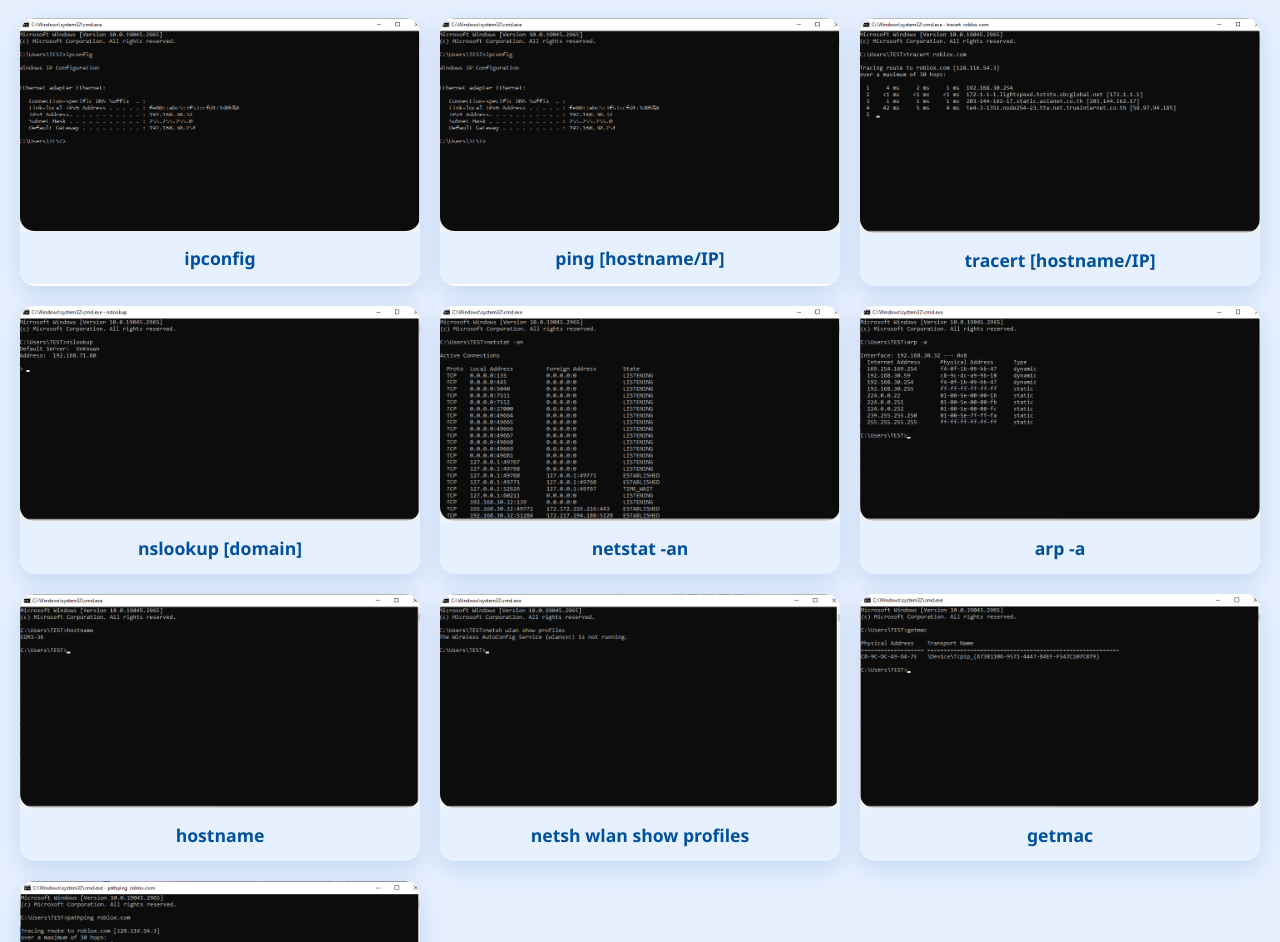
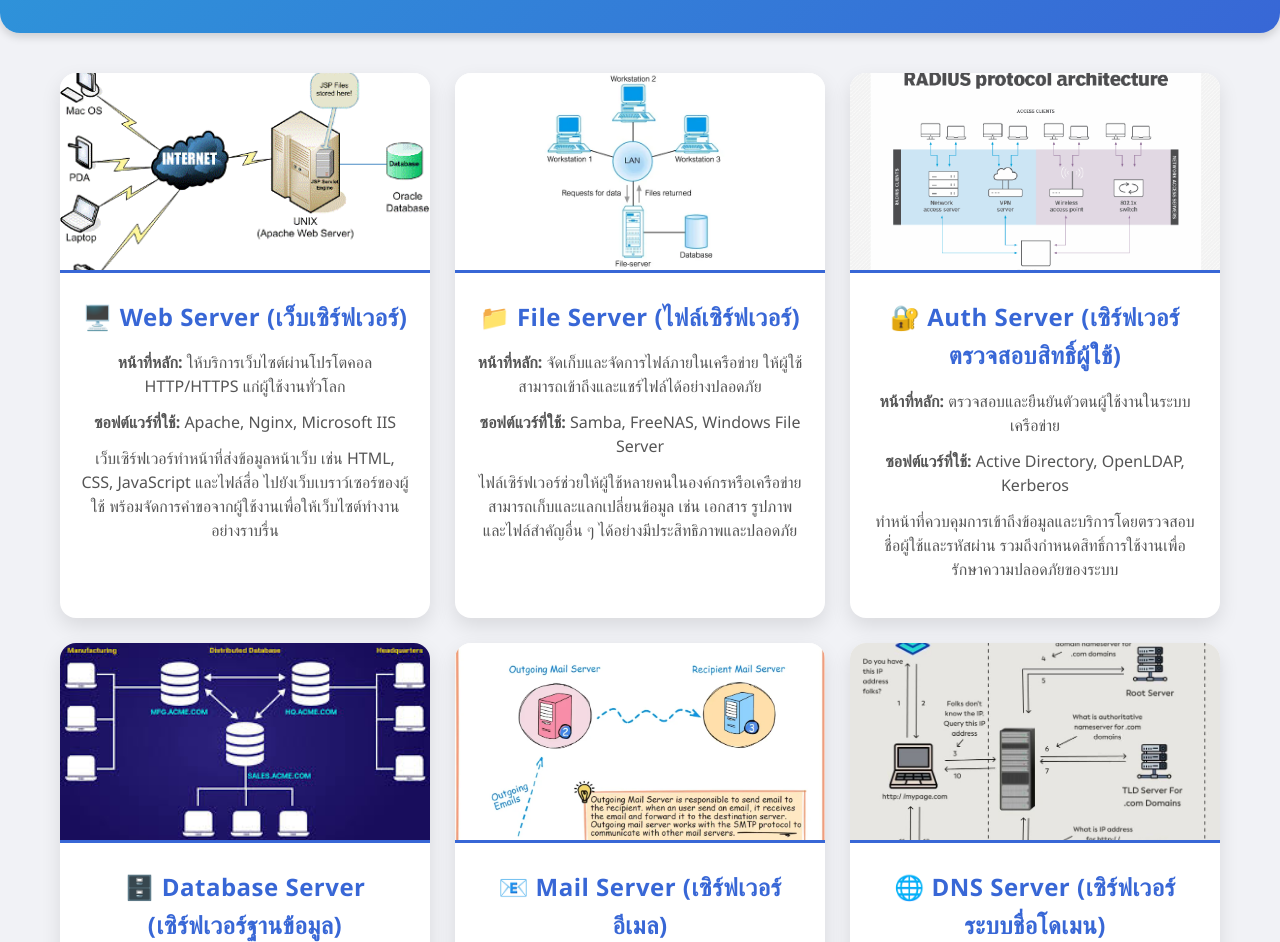
Before and after one commit to Voravit11/Voravit, a plain HTML site: page index.html in a window 1280 px wide. Shown: the part 177-1119 px from the top of the page. Drawn offline with Linux system fonts and the light colour scheme.

Commit message:
Add files via upload

```diff
--- a/index.html
+++ b/index.html
@@ -1,77 +1,85 @@
-<!-- index.html (Homepage) -->
 <!DOCTYPE html>
 <html lang="th">
 <head>
-    <meta charset="UTF-8">
-    <meta name="viewport" content="width=device-width, initial-scale=1.0">
-    <meta http-equiv="X-UA-Compatible" content="ie=edge">
-    <title>หน้าแรก | เว็บไซต์ตัวอย่าง</title>
-    <link rel="stylesheet" href="styles.css">
+  <meta charset="UTF-8" />
+  <meta name="viewport" content="width=device-width, initial-scale=1.0"/>
+  <title>ประเภทของเครื่องแม่ข่าย (Server)</title>
+  <link rel="stylesheet" href="style.css" />
 </head>
 <body>
-    <header>
-        <nav>
-            <ul>
-                <li><a href="index.html">หน้าแรก</a></li>
-                <li><a href="secondpage.html">หน้าที่สอง</a></li>
-            </ul>
-        </nav>
-    </header>
-    <section class="gallery">
-        <h2>แกลเลอรี</h2>
-        <div class="image-grid">
-    <div class="image-item">
-        <img src="img/11.png" alt="รูปภาพที่ 1">
-        <p>ipconfig</p>
+  <header>
+    <h1>ประเภทของเครื่องแม่ข่าย (Server)</h1>
+    <p>เครื่องแม่ข่ายแต่ละประเภทมีหน้าที่เฉพาะในการให้บริการต่าง ๆ ภายในระบบเครือข่าย</p>
+  </header>
+
+  <main class="container-row">
+    <!-- Web Server -->
+    <div class="server-block">
+      <img src="images/1.png" alt="Web Server">
+      <div class="text">
+        <h2>🖥️ Web Server (เว็บเซิร์ฟเวอร์)</h2>
+        <p><strong>หน้าที่หลัก:</strong> ให้บริการเว็บไซต์ผ่านโปรโตคอล HTTP/HTTPS แก่ผู้ใช้งานทั่วโลก</p>
+        <p><strong>ซอฟต์แวร์ที่ใช้:</strong> Apache, Nginx, Microsoft IIS</p>
+        <p>เว็บเซิร์ฟเวอร์ทำหน้าที่ส่งข้อมูลหน้าเว็บ เช่น HTML, CSS, JavaScript และไฟล์สื่อ ไปยังเว็บเบราว์เซอร์ของผู้ใช้ พร้อมจัดการคำขอจากผู้ใช้งานเพื่อให้เว็บไซต์ทำงานอย่างราบรื่น</p>
+      </div>
     </div>
-    <div class="image-item">
-        <img src="img/22.png" alt="รูปภาพที่ 2">
-        <p>ping [hostname/IP]</p>
+
+    <!-- File Server -->
+    <div class="server-block">
+      <img src="images/2.png" alt="File Server">
+      <div class="text">
+        <h2>📁 File Server (ไฟล์เซิร์ฟเวอร์)</h2>
+        <p><strong>หน้าที่หลัก:</strong> จัดเก็บและจัดการไฟล์ภายในเครือข่าย ให้ผู้ใช้สามารถเข้าถึงและแชร์ไฟล์ได้อย่างปลอดภัย</p>
+        <p><strong>ซอฟต์แวร์ที่ใช้:</strong> Samba, FreeNAS, Windows File Server</p>
+        <p>ไฟล์เซิร์ฟเวอร์ช่วยให้ผู้ใช้หลายคนในองค์กรหรือเครือข่ายสามารถเก็บและแลกเปลี่ยนข้อมูล เช่น เอกสาร รูปภาพ และไฟล์สำคัญอื่น ๆ ได้อย่างมีประสิทธิภาพและปลอดภัย</p>
+      </div>
     </div>
-    <div class="image-item">
-        <img src="img/33.png" alt="รูปภาพที่ 3">
-        <p>tracert [hostname/IP]</p>
+
+    <!-- Authentication Server -->
+    <div class="server-block">
+      <img src="images/3.png" alt="Authentication Server">
+      <div class="text">
+        <h2>🔐 Auth Server (เซิร์ฟเวอร์ตรวจสอบสิทธิ์ผู้ใช้)</h2>
+        <p><strong>หน้าที่หลัก:</strong> ตรวจสอบและยืนยันตัวตนผู้ใช้งานในระบบเครือข่าย</p>
+        <p><strong>ซอฟต์แวร์ที่ใช้:</strong> Active Directory, OpenLDAP, Kerberos</p>
+        <p>ทำหน้าที่ควบคุมการเข้าถึงข้อมูลและบริการโดยตรวจสอบชื่อผู้ใช้และรหัสผ่าน รวมถึงกำหนดสิทธิ์การใช้งานเพื่อรักษาความปลอดภัยของระบบ</p>
+      </div>
     </div>
-    <div class="image-item">
-        <img src="img/44.png" alt="รูปภาพที่ 4">
-        <p>nslookup [domain]</p>
+
+    <!-- Database Server -->
+    <div class="server-block">
+      <img src="images/4.png" alt="Database Server">
+      <div class="text">
+        <h2>🗄️ Database Server (เซิร์ฟเวอร์ฐานข้อมูล)</h2>
+        <p><strong>หน้าที่หลัก:</strong> จัดเก็บ จัดการ และให้บริการฐานข้อมูลแก่โปรแกรมหรือผู้ใช้งาน</p>
+        <p><strong>ซอฟต์แวร์ที่ใช้:</strong> MySQL, PostgreSQL, Microsoft SQL Server, Oracle Database</p>
+        <p>ฐานข้อมูลเซิร์ฟเวอร์รับผิดชอบการเก็บข้อมูลที่เป็นระบบและรองรับการค้นหา การแก้ไข และการบริหารจัดการข้อมูลในองค์กรอย่างมีประสิทธิภาพและปลอดภัย</p>
+      </div>
     </div>
-    <div class="image-item">
-        <img src="img/55.png" alt="รูปภาพที่ 5">
-        <p>netstat -an</p>
-    </div>
-    <div class="image-item">
-        <img src="img/66.png" alt="รูปภาพที่ 6">
-        <p>arp -a</p>
-    </div>
-    <div class="image-item">
-        <img src="img/77.png" alt="รูปภาพที่ 7">
-        <p>hostname</p>
-    </div>
-    <div class="image-item">
-        <img src="img/88.png" alt="รูปภาพที่ 8">
-        <p>netsh wlan show profiles</p>
-    </div>
-    <div class="image-item">
-        <img src="img/99.png" alt="รูปภาพที่ 9">
-        <p>getmac</p>
-    </div>
-    <div class="image-item">
-        <img src="img/100.png" alt="รูปภาพที่ 10">
-        <p>pathping [hostname/IP]</p>
-    </div>
+    <div class="server-block">
+  <img src="images/5.png" alt="Mail Server">
+  <div class="text">
+    <h2>📧 Mail Server (เซิร์ฟเวอร์อีเมล)</h2>
+    <p><strong>หน้าที่หลัก:</strong> จัดการส่งและรับอีเมลภายในและภายนอกองค์กร</p>
+    <p><strong>ซอฟต์แวร์ที่ใช้:</strong> Microsoft Exchange, Postfix, Exim, Sendmail</p>
+    <p>เมลเซิร์ฟเวอร์ทำหน้าที่เป็นตัวกลางในการส่งอีเมล ตรวจสอบความปลอดภัย และจัดเก็บข้อความอีเมลให้ผู้ใช้ในองค์กรสามารถติดต่อสื่อสารได้อย่างมีประสิทธิภาพ</p>
+  </div>
 </div>
 
-    </section>
-    <main>
-        <section class="hero">
-            <a href="secondpage.html" class="btn">เรียนรู้เพิ่มเติม</a>
-        </section>
+<!-- DNS Server -->
+<div class="server-block">
+  <img src="images/6.png" alt="DNS Server">
+  <div class="text">
+    <h2>🌐 DNS Server (เซิร์ฟเวอร์ระบบชื่อโดเมน)</h2>
+    <p><strong>หน้าที่หลัก:</strong> แปลงชื่อโดเมนเป็นที่อยู่ IP เพื่อให้คอมพิวเตอร์เชื่อมต่อกันได้</p>
+    <p><strong>ซอฟต์แวร์ที่ใช้:</strong> BIND, Microsoft DNS, PowerDNS</p>
+    <p>DNS เซิร์ฟเวอร์ช่วยให้ผู้ใช้สามารถพิมพ์ชื่อเว็บไซต์ เช่น www.example.com แล้วแปลงเป็นหมายเลข IP ที่เครื่องคอมพิวเตอร์เข้าใจ เพื่อเชื่อมต่อกับเว็บไซต์หรือบริการต่าง ๆ บนอินเทอร์เน็ต</p>
+  </div>
+</div>
+  </main>
 
-    </main>
-
-    <footer>
-        <p>&copy; 2025 เว็บไซต์ตัวอย่าง. สงวนลิขสิทธิ์</p>
-    </footer>
+  <footer>
+    <p>เว็บไซต์โดย: นาย วรวิทย์ สาลีผล (GPT)</p>
+  </footer>
 </body>
 </html>
--- /dev/null
+++ b/style.css
@@ -0,0 +1,151 @@
+/* Reset และตั้งค่าพื้นฐาน */
+* {
+  box-sizing: border-box;
+  margin: 0;
+  padding: 0;
+  font-family: 'Segoe UI', sans-serif;
+}
+
+html, body {
+  height: 100%;
+  display: flex;
+  flex-direction: column;
+  background-color: #f1f2f6;
+  color: #2f3542;
+  line-height: 1.6;
+  scroll-behavior: smooth;
+}
+
+body {
+  min-height: 100vh;
+}
+
+/* Header */
+header {
+  background: linear-gradient(135deg, #2d98da, #3867d6);
+  color: white;
+  padding: 50px 20px;
+  text-align: center;
+  box-shadow: 0 4px 8px rgba(0,0,0,0.15);
+  border-radius: 0 0 20px 20px;
+  margin-bottom: 40px;
+}
+
+header h1 {
+  font-size: 2.8rem;
+  margin-bottom: 10px;
+  letter-spacing: 1.2px;
+  text-shadow: 0 1px 3px rgba(0,0,0,0.3);
+}
+
+header p {
+  font-size: 1.1rem;
+  opacity: 0.9;
+  font-weight: 500;
+}
+
+/* Main container */
+main.container-row {
+  flex: 1;
+  max-width: 1200px;
+  margin: 0 auto 60px; /* ด้านล่างเว้นที่ให้ footer */
+  padding: 0 20px;
+  display: flex;
+  justify-content: space-between;
+  flex-wrap: wrap;
+  gap: 25px;
+}
+
+/* Card (server-block) */
+.server-block {
+  background-color: white;
+  border-radius: 16px;
+  box-shadow: 0 8px 20px rgba(0, 0, 0, 0.1);
+  flex: 1 1 30%;
+  max-width: 32%;
+  display: flex;
+  flex-direction: column;
+  overflow: hidden;
+  transition: transform 0.3s ease, box-shadow 0.3s ease;
+  cursor: default;
+}
+
+.server-block:hover {
+  transform: translateY(-8px);
+  box-shadow: 0 15px 30px rgba(0, 0, 0, 0.18);
+}
+
+.server-block img {
+  width: 100%;
+  height: 200px;
+  object-fit: cover;
+  border-bottom: 3px solid #3867d6;
+  transition: transform 0.4s ease;
+}
+
+.server-block:hover img {
+  transform: scale(1.05);
+}
+
+.server-block .text {
+  padding: 25px 20px;
+  text-align: center;
+}
+
+.server-block h2 {
+  color: #3867d6;
+  font-size: 1.5rem;
+  margin-bottom: 14px;
+  font-weight: 700;
+  letter-spacing: 0.5px;
+}
+
+.server-block p {
+  margin-bottom: 12px;
+  font-size: 1rem;
+  color: #555;
+  line-height: 1.5;
+  font-weight: 500;
+}
+
+/* Footer */
+footer {
+  text-align: center;
+  padding: 25px 20px;
+  background-color: #dcdde1;
+  font-size: 0.9em;
+  flex-shrink: 0;
+  width: 100%;
+  box-shadow: inset 0 1px 0 rgba(255,255,255,0.5);
+  color: #444;
+  font-weight: 600;
+}
+
+/* Responsive */
+@media (max-width: 1024px) {
+  .server-block {
+    flex: 1 1 45%;
+    max-width: 47%;
+  }
+}
+
+@media (max-width: 768px) {
+  .container-row {
+    flex-direction: column;
+    align-items: center;
+    margin-bottom: 40px;
+  }
+
+  .server-block {
+    max-width: 90%;
+    flex: 1 1 100%;
+  }
+
+  header h1 {
+    font-size: 2.2rem;
+  }
+
+  header p {
+    font-size: 1rem;
+  }
+}
```
Also changed, not shown: images/1.png (added), images/2.png (added), images/3.png (added), images/4.png (added), images/5.png (added), images/6.png (added).
